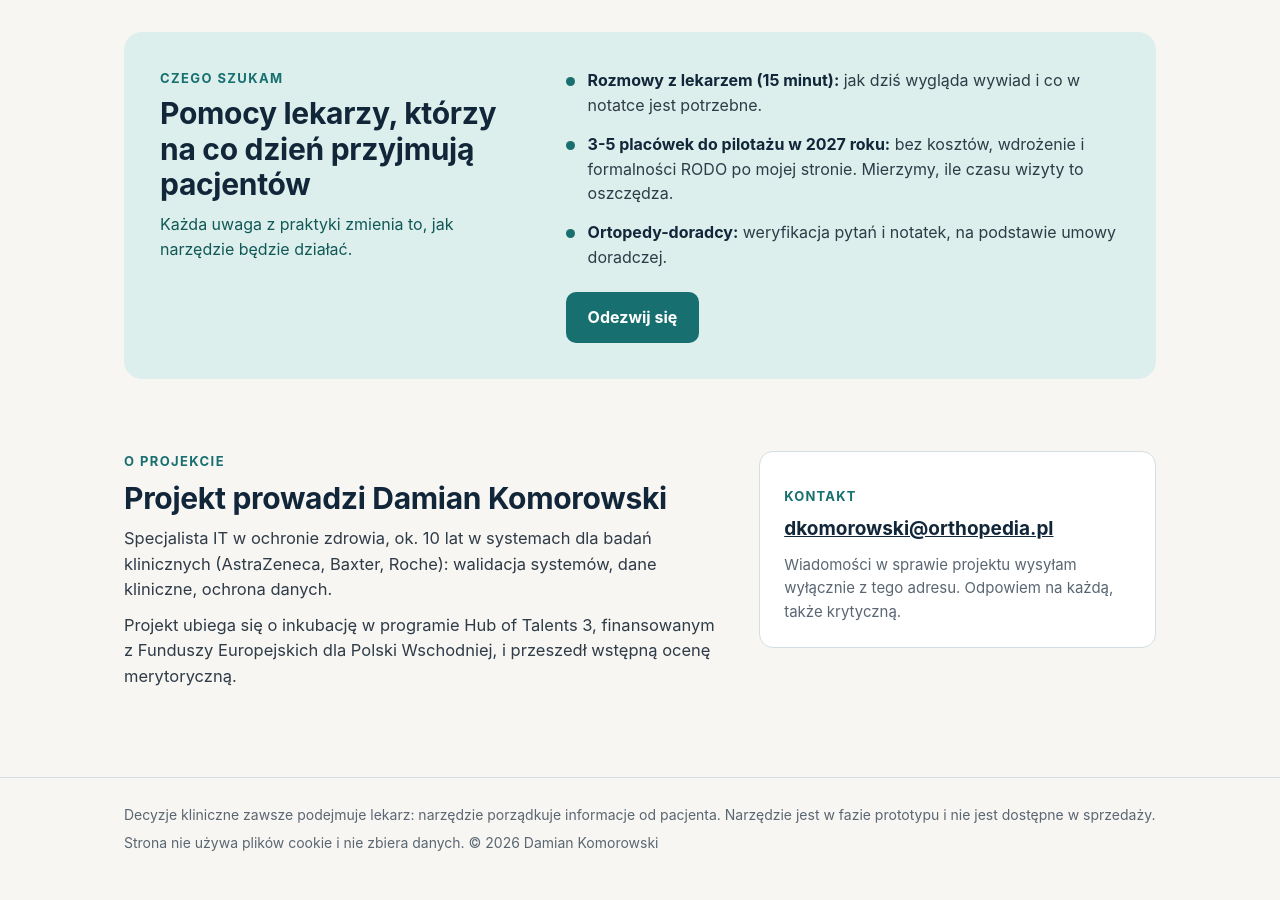
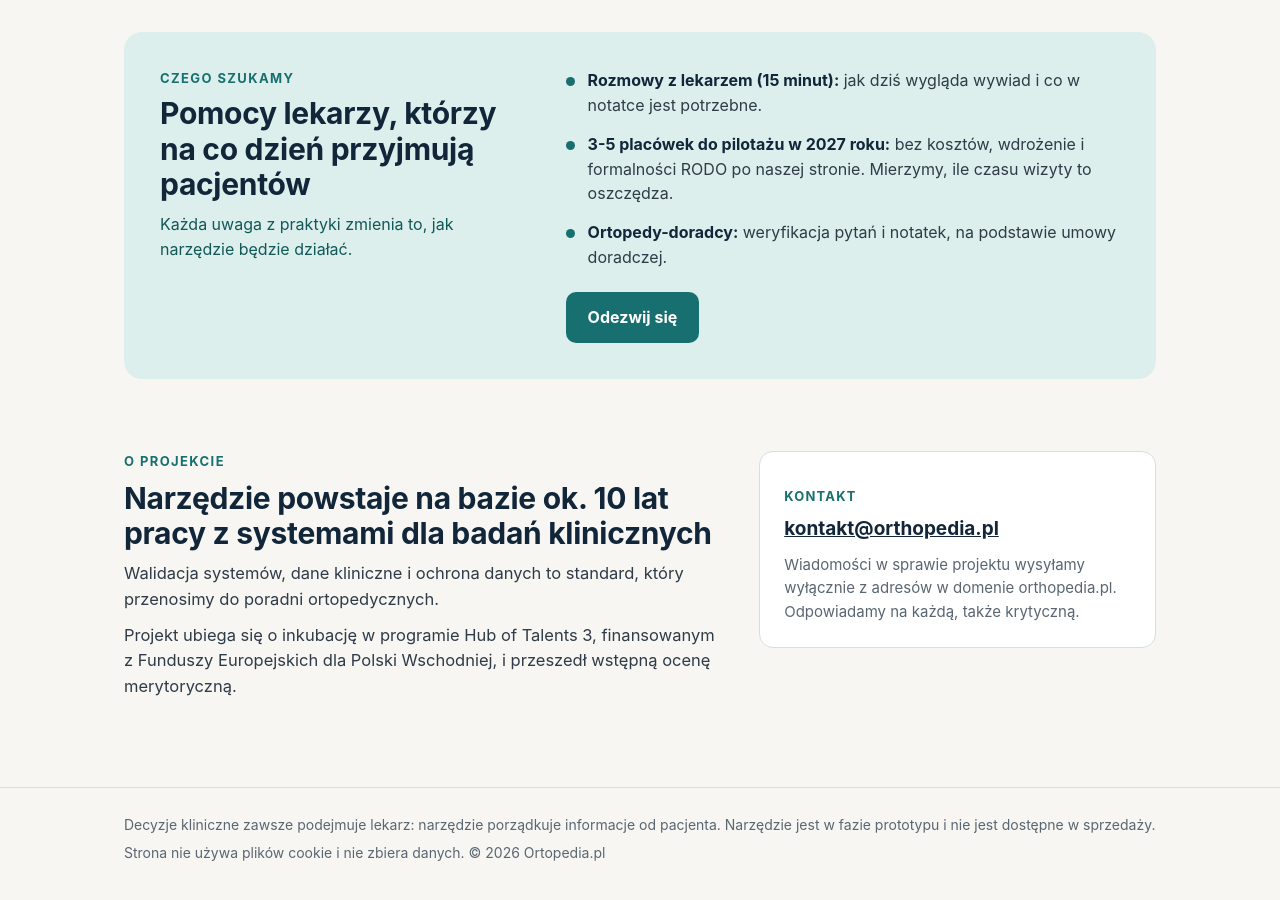
Before and after one commit to DamKom1/orthopedia-pl, a plain HTML site: page index.html in a window 1280 px wide. Shown: the part 1380-2280 px from the top of the page. Drawn offline with Linux system fonts and the light colour scheme.

Commit message:
Bez nazwiska i nazw firm, kontakt@orthopedia.pl

```diff
--- a/index.html
+++ b/index.html
@@ -106,7 +106,7 @@ section{ padding-top:56px; }
 <div class="wrap">
 <div class="bar">
 <a class="brand" href="#">Ortopedia.pl</a>
-<nav><a class="hide-sm" href="#jak">Jak to działa</a><a class="hide-sm" href="#szukam">Czego szukam</a><a href="#kontakt">Kontakt</a></nav>
+<nav><a class="hide-sm" href="#jak">Jak to działa</a><a class="hide-sm" href="#szukam">Współpraca</a><a href="#kontakt">Kontakt</a></nav>
 </div>
 <div class="hero">
 <div>
@@ -114,7 +114,7 @@ section{ padding-top:56px; }
 <h1>Wywiad ortopedyczny gotowy, zanim pacjent wejdzie do gabinetu</h1>
 <p class="lead">Pacjent odpowiada na pytania na telefonie przed wizytą. Lekarz dostaje krótką notatkę z wynikiem PROM i zatwierdza ją lub poprawia.</p>
 <div class="ctas">
-<a class="btn primary" href="mailto:dkomorowski@orthopedia.pl?subject=Ortopedia.pl">Napisz do mnie</a>
+<a class="btn primary" href="mailto:kontakt@orthopedia.pl?subject=Ortopedia.pl">Skontaktuj się</a>
 <a class="btn ghost" href="#jak">Jak to działa</a>
 </div>
 <p class="hot">Projekt ubiega się o inkubację w programie Hub of Talents 3, finansowanym z Funduszy Europejskich dla Polski Wschodniej, i przeszedł wstępną ocenę merytoryczną.</p>
@@ -158,17 +158,17 @@ section{ padding-top:56px; }
 <section id="szukam">
 <div class="ask">
 <div>
-<h2>Czego szukam</h2>
+<h2>Czego szukamy</h2>
 <p class="h2big">Pomocy lekarzy, którzy na co dzień przyjmują pacjentów</p>
 <p class="sub">Każda uwaga z praktyki zmienia to, jak narzędzie będzie działać.</p>
 </div>
 <div>
 <ul>
 <li><b>Rozmowy z lekarzem (15 minut):</b> jak dziś wygląda wywiad i co w notatce jest potrzebne.</li>
-<li><b>3-5 placówek do pilotażu w 2027 roku:</b> bez kosztów, wdrożenie i formalności RODO po mojej stronie. Mierzymy, ile czasu wizyty to oszczędza.</li>
+<li><b>3-5 placówek do pilotażu w 2027 roku:</b> bez kosztów, wdrożenie i formalności RODO po naszej stronie. Mierzymy, ile czasu wizyty to oszczędza.</li>
 <li><b>Ortopedy-doradcy:</b> weryfikacja pytań i notatek, na podstawie umowy doradczej.</li>
 </ul>
-<a class="btn primary" href="mailto:dkomorowski@orthopedia.pl?subject=Ortopedia.pl">Odezwij się</a>
+<a class="btn primary" href="mailto:kontakt@orthopedia.pl?subject=Ortopedia.pl">Odezwij się</a>
 </div>
 </div>
 </section>
@@ -176,14 +176,14 @@ section{ padding-top:56px; }
 <div class="about">
 <div>
 <h2>O projekcie</h2>
-<p class="h2big">Projekt prowadzi Damian Komorowski</p>
-<p>Specjalista IT w ochronie zdrowia, ok. 10 lat w systemach dla badań klinicznych (AstraZeneca, Baxter, Roche): walidacja systemów, dane kliniczne, ochrona danych.</p>
+<p class="h2big">Narzędzie powstaje na bazie ok. 10 lat pracy z systemami dla badań klinicznych</p>
+<p>Walidacja systemów, dane kliniczne i ochrona danych to standard, który przenosimy do poradni ortopedycznych.</p>
 <p>Projekt ubiega się o inkubację w programie Hub of Talents 3, finansowanym z Funduszy Europejskich dla Polski Wschodniej, i przeszedł wstępną ocenę merytoryczną.</p>
 </div>
 <div class="contact-card">
 <p class="lbl">Kontakt</p>
-<a class="mail" href="mailto:dkomorowski@orthopedia.pl?subject=Ortopedia.pl">dkomorowski@orthopedia.pl</a>
-<p>Wiadomości w sprawie projektu wysyłam wyłącznie z tego adresu. Odpowiem na każdą, także krytyczną.</p>
+<a class="mail" href="mailto:kontakt@orthopedia.pl?subject=Ortopedia.pl">kontakt@orthopedia.pl</a>
+<p>Wiadomości w sprawie projektu wysyłamy wyłącznie z adresów w domenie orthopedia.pl. Odpowiadamy na każdą, także krytyczną.</p>
 </div>
 </div>
 </section>
@@ -191,7 +191,7 @@ section{ padding-top:56px; }
 <footer>
 <div class="wrap">
 <p>Decyzje kliniczne zawsze podejmuje lekarz: narzędzie porządkuje informacje od pacjenta. Narzędzie jest w fazie prototypu i nie jest dostępne w sprzedaży.</p>
-<p>Strona nie używa plików cookie i nie zbiera danych. © 2026 Damian Komorowski</p>
+<p>Strona nie używa plików cookie i nie zbiera danych. © 2026 Ortopedia.pl</p>
 </div>
 </footer>
 </body>
```
